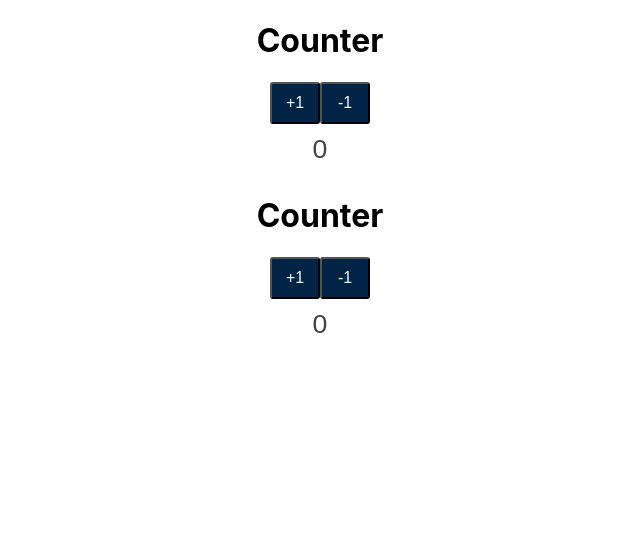
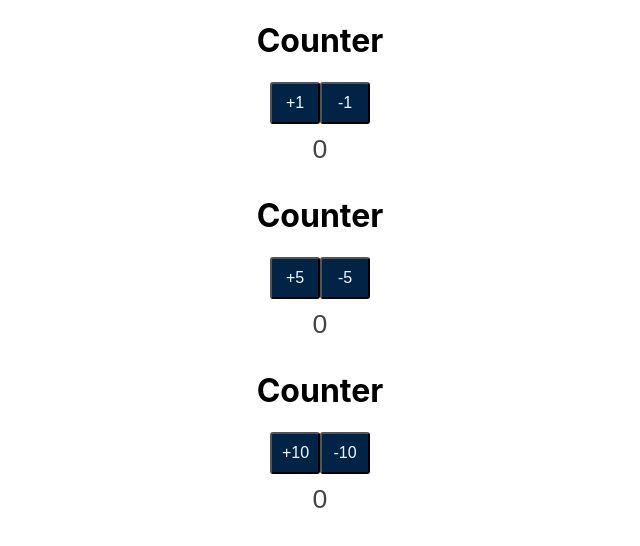
Before and after one commit to shotinyuriy/spring-boot-react, a React (Create React App) app in the folder todo-app/: page / in a window 1280 px wide. Shown: the top 546 px of the page, without its empty margins (320-960 px from the left). Built offline with nearby package versions, Linux system fonts and the light colour scheme.

Commit message:
STEP 3.09 Defining Multiple Counter buttons and adding a component prop

```diff
--- a/todo-app/src/App.js
+++ b/todo-app/src/App.js
@@ -12,8 +12,9 @@ class App extends Component {
     render() {
         return (
             <div className="App">
-                <Counter></Counter>
-                <Counter></Counter>
+                <Counter by={1}></Counter>
+                <Counter by={5}></Counter>
+                <Counter by={10}></Counter>
             </div>
         );
     }
--- a/todo-app/src/components/counter/Counter.jsx
+++ b/todo-app/src/components/counter/Counter.jsx
@@ -20,8 +20,8 @@ class Counter extends Component {
             <div className="counter">
                 <h1>Counter</h1>
                 <div>
-                <button onClick={this.increment}>+1</button>
-                <button onClick={this.decrement}>-1</button>
+        <button onClick={this.increment}>+{this.props.by}</button>
+                <button onClick={this.decrement}>-{this.props.by}</button>
                 </div>
                 <div className="count" style={counterStyle}>
                 <span >{this.state.counter}</span>
@@ -33,14 +33,14 @@ class Counter extends Component {
     increment() {
         // this.state.counter++ => Bad Practice
         this.setState({
-            counter: this.state.counter + 1
+            counter: this.state.counter + this.props.by
         });
     };
 
     decrement() {
         // this.state.counter-- => Bad Practice
         this.setState({
-            counter: this.state.counter - 1
+            counter: this.state.counter - this.props.by
         });
     };
 }
```
